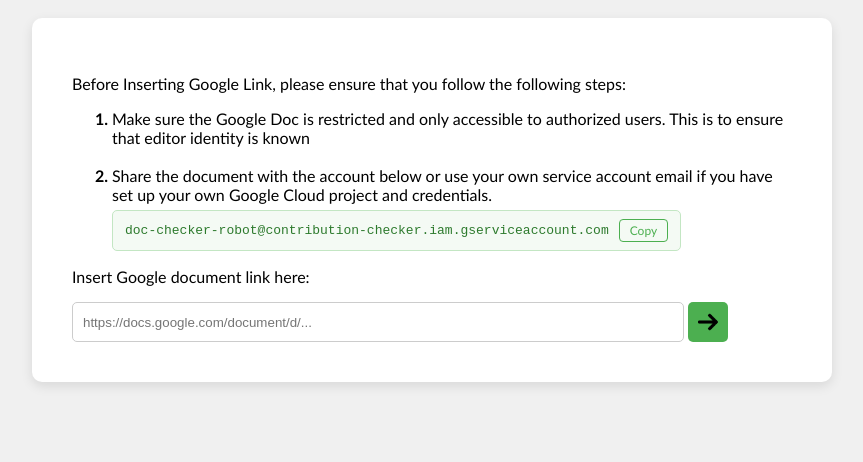
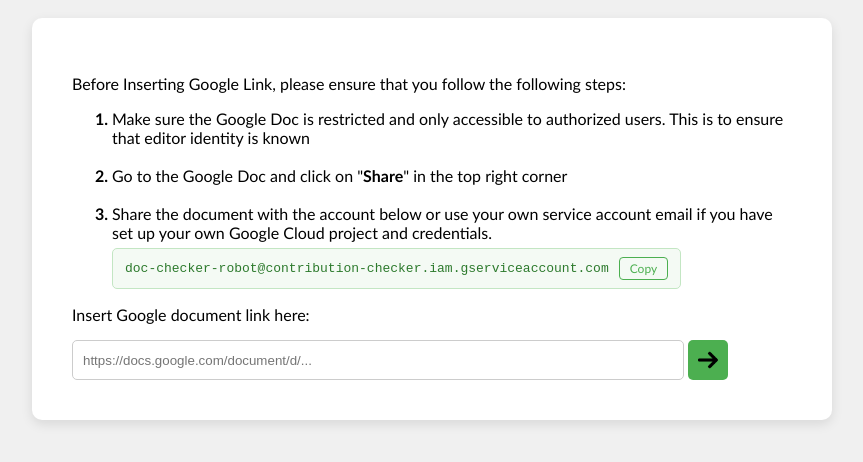
Before and after one commit to stoney456/zero-gpt-document-checker, a website: page static/front_page.html in a window 1280 px wide. Shown: the part 176-638 px from the top of the page, without its empty margins (208-1071 px from the left). Drawn offline with Linux system fonts and the light colour scheme.

Commit message:
Minor Update to Front Page Instructions

```diff
--- a/static/front_page.html
+++ b/static/front_page.html
@@ -23,6 +23,7 @@
         <p>Before Inserting Google Link, please ensure that you follow the following steps:</p>
             <ol>
                 <li>Make sure the Google Doc is restricted and only accessible to authorized users. This is to ensure that editor identity is known</li><br>
+                <li>Go to the Google Doc and click on "<b>Share</b>" in the top right corner</li><br>
                 <li>Share the document with the account below or use your own service account email if you have set up your own Google Cloud project and credentials.
                     <div id="service-account"><b>doc-checker-robot@contribution-checker.iam.gserviceaccount.com</b>
                     <button id='copy-button' type="button" onclick="copyAccount(this)">Copy</button>
```
